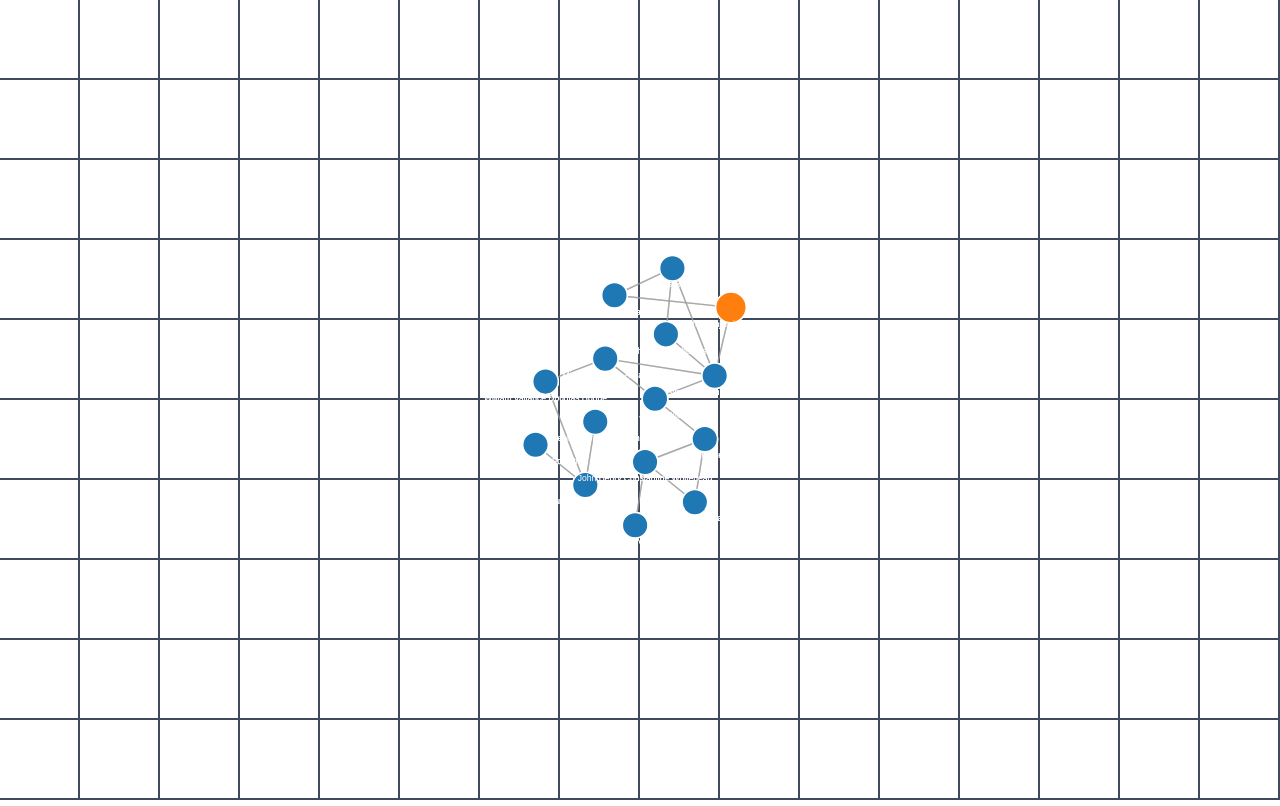
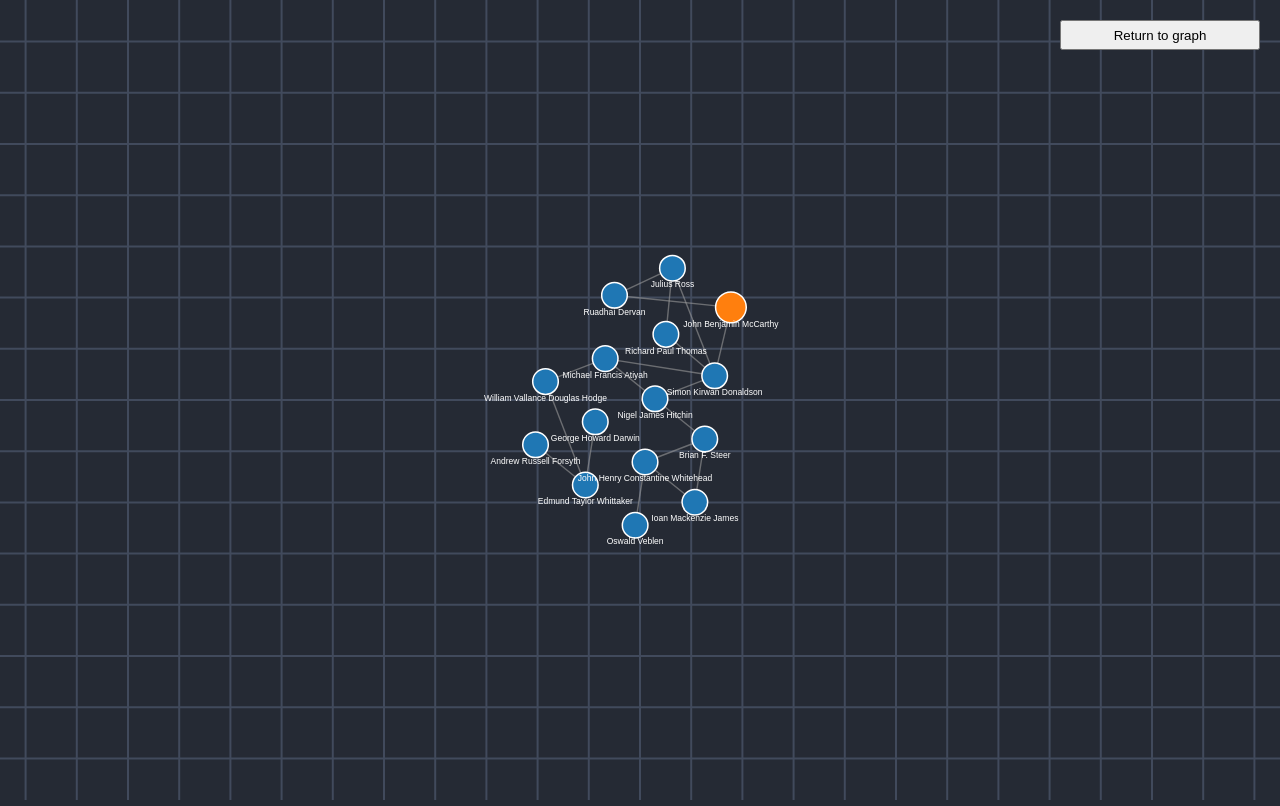
Before and after one commit to johnbenjaminmccarthy/mathsgenealogygraph, a React (Vite) app: page / in a window 1280 px wide. Built offline with nearby package versions, Linux system fonts and the light colour scheme.

Commit message:
Added basic panning and return to graph features. Still a work in progress.

```diff
--- a/src/App.scss
+++ b/src/App.scss
@@ -1,3 +1,5 @@
+@use "constants" as *;
+
 #root {
   min-height:100%;
   width:100%;
@@ -25,4 +27,19 @@
       text-anchor: end;
     }
   }
+
+  #grid line {
+    stroke: $color-darkbluehighlight;
+    stroke-width: 2px;
+  }
+
 }
+
+button.returnToCentre {
+  position: absolute;
+  top: 20px;
+  right: 20px;
+  width: 200px;
+  height: 30px;
+  z-index: 1;
+}
--- a/src/App.tsx
+++ b/src/App.tsx
@@ -1,9 +1,9 @@
 
-import './App.scss'
+import './style.scss'
 import * as d3 from 'd3';
 import {useEffect, useRef} from "react";
 import johnbenjaminmccarthy from './assets/graph_data/johnbenjaminmccarthy.json';
-import {D3ZoomEvent} from "d3";
+import {D3ZoomEvent, max} from "d3";
 
 type GenealogyAdvisor = {
     advisorId: number,
@@ -103,16 +103,38 @@ function App() {
             .force("collide", d3.forceCollide(d => d.radius * 2.5));
 
         // Create the SVG container.
-        const svg = d3.select<SVGSVGElement, unknown>(ref.current!)
-            //.attr("width", width)
-            //.attr("height", height)
+        const svg = d3.select<SVGSVGElement, unknown>(ref.current!);
+        svg.selectAll("*").remove();
+        svg
             .attr("viewBox", [-width/2, -height/2, width, height])
             .attr("style", "max-width: 100%; height: auto;")
             .attr("cursor", "grab");
 
+        const boxG = svg.append("g")
+            .attr("id", "grid");
+
+        const numBoxes = 25;
+        const arr = d3.range(-numBoxes, numBoxes + 1);
+        const maxDimension = max([width, height])!;
+        const boxSize = (maxDimension)/numBoxes;
+
+        const boxEnter = boxG.selectAll("line").data(arr).enter();
+        boxEnter.append("line")
+            .attr("x1", d => d*boxSize)
+            .attr("x2", d => d*boxSize)
+            .attr("y1", -maxDimension - boxSize)
+            .attr("y2", maxDimension + boxSize);
+        boxEnter.append("line")
+            .attr("x1", -maxDimension - boxSize)
+            .attr("x2", maxDimension + boxSize)
+            .attr("y1", d=> d*boxSize)
+            .attr("y2", d => d*boxSize);
+
+
+
         svg.call(d3.zoom<SVGSVGElement, unknown>()
             .extent([[0,0], [width,height]])
-            .scaleExtent([0.5,4])
+            .scaleExtent([0.5,2])
             .on("zoom", zoomed)
             .on("end", zoomEnd));
 
@@ -131,6 +153,7 @@ function App() {
 
         // Add a line for each link, and a circle for each node.
         const link = svg.append("g")
+            .attr("id", "link")
             .attr("stroke", "#999")
             .attr("stroke-opacity", 0.6)
             .selectAll("line")
@@ -140,6 +163,7 @@ function App() {
             .attr("marker-mid", "url(#arrow)");
 
         const node = svg.append("g")
+            .attr("id", "node")
             .attr("stroke", "#fff")
             .attr("stroke-width", 1.5)
             .selectAll("circle")
@@ -149,6 +173,7 @@ function App() {
             .attr("fill", d => d.color);
 
         const labels = svg.append("g")
+            .attr("id", "labels")
             .attr("class", "labels")
             .selectAll("text")
             .data(nodes)
@@ -164,11 +189,6 @@ function App() {
         node.append("title")
             .text(d => d.genealogyNode.id);
 
-        // Add a drag behavior.
-        /*node.call(d3.drag()
-            .on("start", dragstarted)
-            .on("drag", dragged)
-            .on("end", dragended));*/
 
         // Set the position attributes of links and nodes and labels each time the simulation ticks.
         simulation.on("tick", () => {
@@ -188,54 +208,64 @@ function App() {
         });
 
 
-
         function zoomed(event: D3ZoomEvent<SVGSVGElement, unknown>) {
             const x = event.transform.x;
             const y = event.transform.y;
             const k = event.transform.k;
-            const transformString = "translate(" + -x + ", " + -y + ") scale(" + k + ")";
+            const transformString = "translate(" + x + ", " + y + ") scale(" + k + ")";
 
             if ((event.sourceEvent as Event).type === "mousemove") {
                 svg.attr("cursor", "grabbing");
             }
 
-            link.attr("transform", transformString);
-            node.attr("transform", transformString);
-            labels.attr("transform", transformString);
+            boxG.attr("transform", "translate(" + (x % boxSize*k) + ", " + (y % boxSize*k) + ") scale(" + k + ")");
+
+            svg.select("#link").attr("transform", transformString);
+            svg.select("#node").attr("transform", transformString);
+            svg.select("#labels").attr("transform", transformString);
+            //link.attr("transform", transformString);
+            //node.attr("transform", transformString);
+            //labels.attr("transform", transformString);
+
+
         }
 
         function zoomEnd() {
             svg.attr("cursor", "grab");
         }
 
-        // Reheat the simulation when drag starts, and fix the subject position.
-        /*
-        function dragstarted(event) {
-            if (!event.active) simulation.alphaTarget(0.3).restart();
-            event.subject.fx = event.subject.x;
-            event.subject.fy = event.subject.y;
-        }
+        return svg.node();
+    }
 
-        // Update the subject (dragged node) position during drag.
-        function dragged(event) {
-            event.subject.fx = event.x;
-            event.subject.fy = event.y;
-        }
+    function returnToCentre() {
+        const svg = d3.select<SVGSVGElement, unknown>(ref.current!);
 
-        // Restore the target alpha so the simulation cools after dragging ends.
-        // Unfix the subject position now that it’s no longer being dragged.
-        function dragended(event) {
-            if (!event.active) simulation.alphaTarget(0);
-            event.subject.fx = null;
-            event.subject.fy = null;
-        }*/
+        const boxG = svg.select("#grid");
+        const link = svg.select("#link");
+        const node = svg.select("#node");
+        const labels = svg.select("#labels");
 
-        // When this cell is re-run, stop the previous simulation. (This doesn’t
-        // really matter since the target alpha is zero and the simulation will
-        // stop naturally, but it’s a good practice.)
-        //invalidation.then(() => simulation.stop());
+        const width = ref.current!.width.baseVal.value;
+        const height = ref.current!.height.baseVal.value;
+        const boxSize = max([width, height])!/25;
 
-        return svg.node();
+        const x = 0;
+        const y = 0;
+        const k = 1;
+        const transformString = "translate(" + x + ", " + y + ") scale(1)";
+        const modTransformString = "translate(" + (x % boxSize*k) + ", " + (y % boxSize*k) + ") scale(1)";
+        boxG.transition()
+            .duration(500)
+            .attr("transform", modTransformString);
+        link.transition()
+            .duration(500)
+            .attr("transform", transformString);
+        node.transition()
+            .duration(500)
+            .attr("transform", transformString);
+        labels.transition()
+            .duration(500)
+            .attr("transform", transformString);
     }
 
 
@@ -252,6 +282,7 @@ function App() {
           <div className={"svg"}>
               <svg className={"container"} ref={ref} width={"100%"} height={"100%"}></svg>
           </div>
+          <button className={"returnToCentre"} onClick={() => returnToCentre()}>Return to graph</button>
       </>
   )
 }
--- /dev/null
+++ b/src/_constants.scss
@@ -0,0 +1,3 @@
+$color-darkblue: #252a34;
+$color-darkbluehighlight: #414a5c;
+$color-textwhite: #f5f5f5;
--- a/src/index.scss
+++ b/src/index.scss
@@ -1,11 +1,12 @@
+@use "constants" as *;
+
 :root {
   font-family: Inter, system-ui, Avenir, Helvetica, Arial, sans-serif;
   line-height: 1.5;
   font-weight: 400;
 
-  color-scheme: light dark;
-  color: #f5f5f5;
-  background-color: #252a34;
+  color: $color-textwhite;
+  background-color: $color-darkblue;
 
   font-synthesis: none;
   text-rendering: optimizeLegibility;
@@ -21,17 +22,4 @@ body {
   min-height: 100vh;
   height: 100vh;
   flex: 1;
-  background-image:
-    linear-gradient(to right, #414a5c 2px, transparent 1px),
-    linear-gradient(to bottom, #414a5c 2px, transparent 1px);
-  background-size: 80px 80px;
-  background-position: -2px -2px;
 }
-
-
-@media (prefers-color-scheme: light) {
-  :root {
-    color: #213547;
-    background-color: #ffffff;
-  }
-}
--- a/src/main.tsx
+++ b/src/main.tsx
@@ -1,6 +1,6 @@
 import { StrictMode } from 'react'
 import { createRoot } from 'react-dom/client'
-import './index.scss'
+import './style.scss'
 import App from './App.tsx'
 
 createRoot(document.getElementById('root')!).render(
--- /dev/null
+++ b/src/style.scss
@@ -0,0 +1,2 @@
+@use "./index.scss";
+@use "./App.scss";
```
